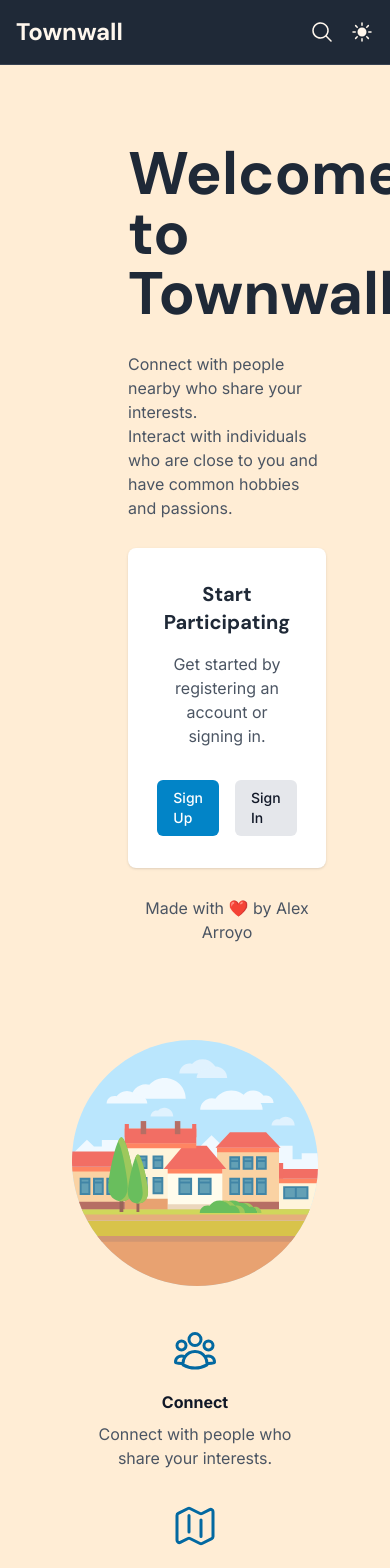
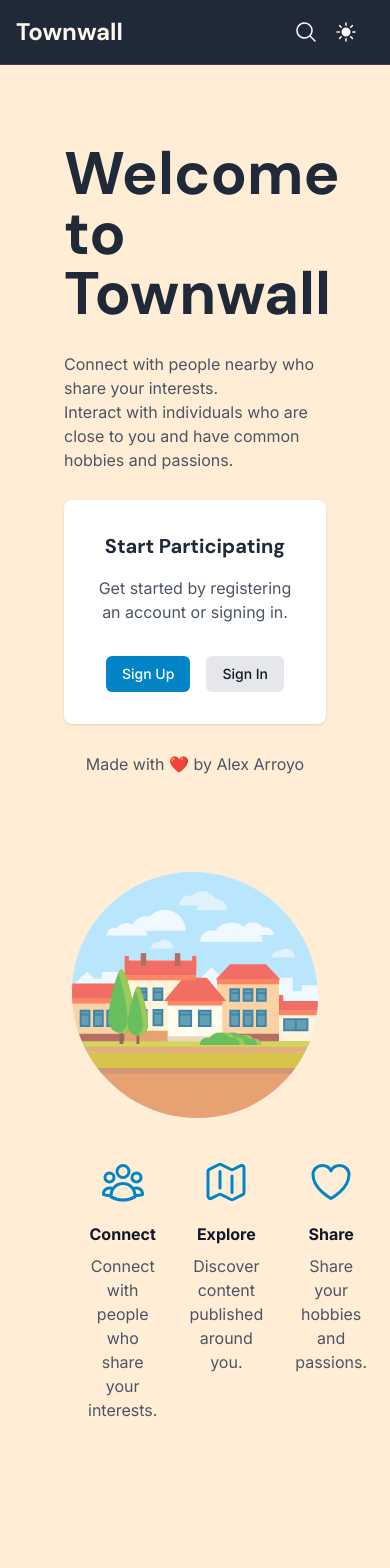
Before and after one commit to alexaldearroyo/townwall, a Next.js app: page / in a window 390 px wide. Shown: the top 1568 px of the page. After the commit the page ends 1502 px from the top, so only its background shows below. Built offline with nearby package versions, Linux system fonts and the light colour scheme; no server answers; what dotenv-safe would draw is missing.

Commit message:
Update register page design

```diff
--- a/src/app/(auth)/register/RegisterForm.tsx
+++ b/src/app/(auth)/register/RegisterForm.tsx
@@ -68,9 +68,9 @@ export default function RegisterForm() {
   }
 
   return (
-    <div className="flex items-center justify-center mt-20 mb-20 bg-gray-100 dark:bg-gray-900">
+    <div className="flex items-center justify-center mt-20 mb-20">
       <div className="w-full max-w-md p-8 space-y-6 bg-white rounded-lg shadow dark:bg-gray-800">
-        <h1 className="text-2xl font-bold text-center text-gray-900 dark:text-white">
+        <h1 className="text-2xl font-bold text-center text-gray-800 dark:text-white">
           Sign Up
         </h1>
         <form onSubmit={handleRegister} className="space-y-6">
@@ -78,7 +78,7 @@ export default function RegisterForm() {
             <p
               className={
                 error === 'User registered successfully'
-                  ? 'text-green-700 text-center'
+                  ? 'text-emerald-600 text-center'
                   : 'text-red-500 text-center'
               }
             >
@@ -139,10 +139,10 @@ export default function RegisterForm() {
               required
             />
           </div>
-          <div>
+          <div className="flex justify-center">
             <button
               type="submit"
-              className="w-full flex justify-center py-2 px-4 border border-transparent rounded-md shadow-sm text-sm font-medium text-white bg-sky-600 hover:bg-sky-700 focus:outline-none focus:ring-2 focus:ring-offset-2 focus:ring-sky-500"
+              className="py-2 px-4 border border-transparent rounded-md shadow-sm text-sm font-medium text-white bg-sky-600 hover:bg-sky-700 focus:outline-none focus:ring-2 focus:ring-offset-2 focus:ring-sky-500"
             >
               Sign Up
             </button>
--- a/src/app/HomeContent.tsx
+++ b/src/app/HomeContent.tsx
@@ -5,19 +5,19 @@ import { UserGroupIcon, MapIcon, HeartIcon } from '@heroicons/react/24/outline';
 const features = [
   {
     id: 'connect-with-friends',
-    icon: <UserGroupIcon className="h-12 w-12 text-sky-700" />,
+    icon: <UserGroupIcon className="h-12 w-12 text-sky-600" />,
     title: 'Connect',
     description: 'Connect with people who share your interests.',
   },
   {
     id: 'explore-nearby',
-    icon: <MapIcon className="h-12 w-12 text-sky-700" />,
+    icon: <MapIcon className="h-12 w-12 text-sky-600" />,
     title: 'Explore',
     description: 'Discover content published around you.',
   },
   {
     id: 'share-interests',
-    icon: <HeartIcon className="h-12 w-12 text-sky-700" />,
+    icon: <HeartIcon className="h-12 w-12 text-sky-600" />,
     title: 'Share',
     description: 'Share your hobbies and passions.',
   },
@@ -25,11 +25,11 @@ const features = [
 
 const HomeContent: React.FC = () => {
   return (
-    <div className="w-full max-w-md space-y-6 px-2">
+    <div className="w-full max-w-5xl mx-auto space-y-6 px-2 flex flex-col items-center">
       <div className="flex justify-center">
         <Image src="/town.svg" alt="Town" width={350} height={175} />
       </div>
-      <div className="flex flex-wrap justify-around bg-transparent">
+      <div className="flex flex-nowrap justify-around bg-transparent w-full">
         {features.map((feature) => (
           <div
             key={feature.id}
--- a/src/app/page.tsx
+++ b/src/app/page.tsx
@@ -5,10 +5,10 @@ import IntroContent from './IntroContent';
 const Home: React.FC = () => {
   return (
     <div className="w-full min-h-screen p-8 flex flex-col md:flex-row items-center md:items-start bg-orange-100 dark:bg-gray-900 space-y-8 md:space-y-0">
-      <div className="w-full bg-orange-100 dark:bg-gray-900 pl-24 p-8 flex justify-center">
+      <div className="w-full sm:pl-0 md:pl-24 p-8 flex justify-center">
         <IntroContent />
       </div>
-      <div className="w-full bg-transparent p-8 dark:bg-gray-800  justify-center">
+      <div className="w-full p-8 justify-center">
         <HomeContent />
       </div>
     </div>
--- a/src/components/Header.tsx
+++ b/src/components/Header.tsx
@@ -46,18 +46,18 @@ const Header: React.FC<HeaderProps> = ({ username }) => {
           <Link href="/search" passHref>
             <MagnifyingGlassIcon className="h-6 w-6 text-orange-50 hover:text-sky-500 mr-4 cursor-pointer" />
           </Link>
+          <button onClick={toggleTheme}>
+            {theme === 'light' ? (
+              <MoonIcon className="mr-4 h-6 w-6 text-orange-50 hover:text-sky-500" />
+            ) : (
+              <SunIcon className="mr-4 h-6 w-6 text-orange-50 hover:text-sky-500" />
+            )}
+          </button>
           {!!username && (
             <Link href={`/profile/${username}/private`} passHref>
-              <HomeIcon className="mr-4 h-6 w-6 text-orange-50 hover:text-sky-500 cursor-pointer" />
+              <HomeIcon className="h-6 w-6 text-orange-50 hover:text-sky-500 cursor-pointer" />
             </Link>
           )}
-          <button onClick={toggleTheme}>
-            {theme === 'light' ? (
-              <MoonIcon className="h-6 w-6 text-orange-50 hover:text-sky-500" />
-            ) : (
-              <SunIcon className="h-6 w-6 text-orange-50 hover:text-sky-500" />
-            )}
-          </button>
         </div>
       </div>
     </header>
```
